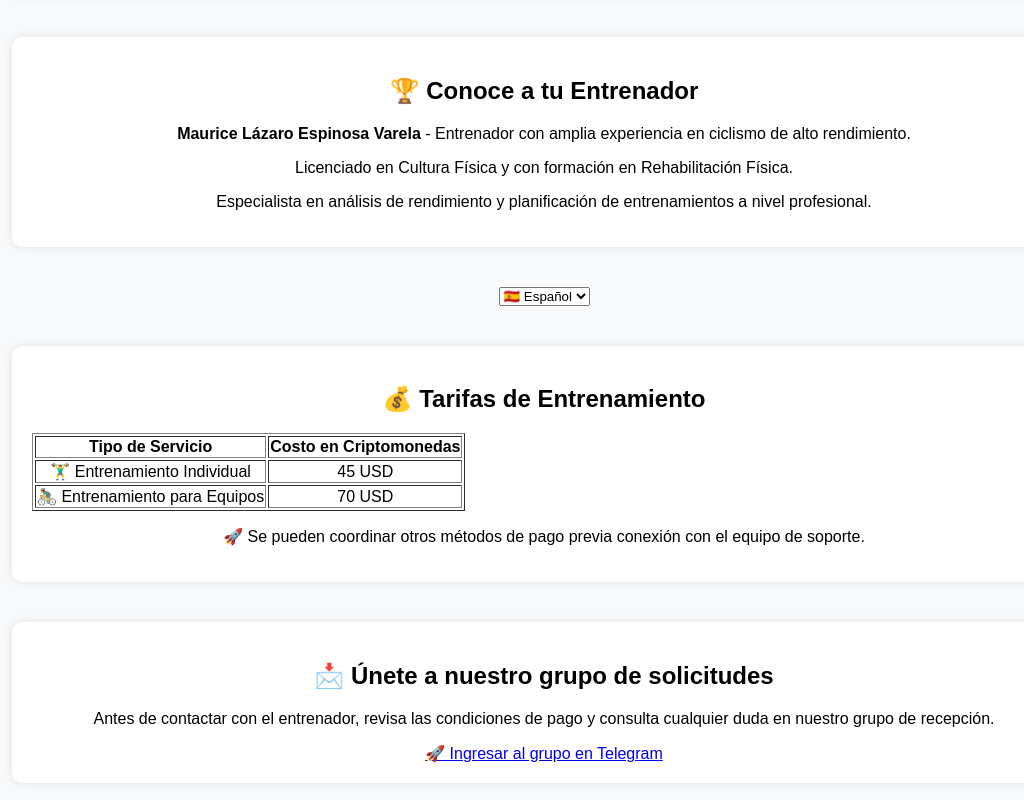
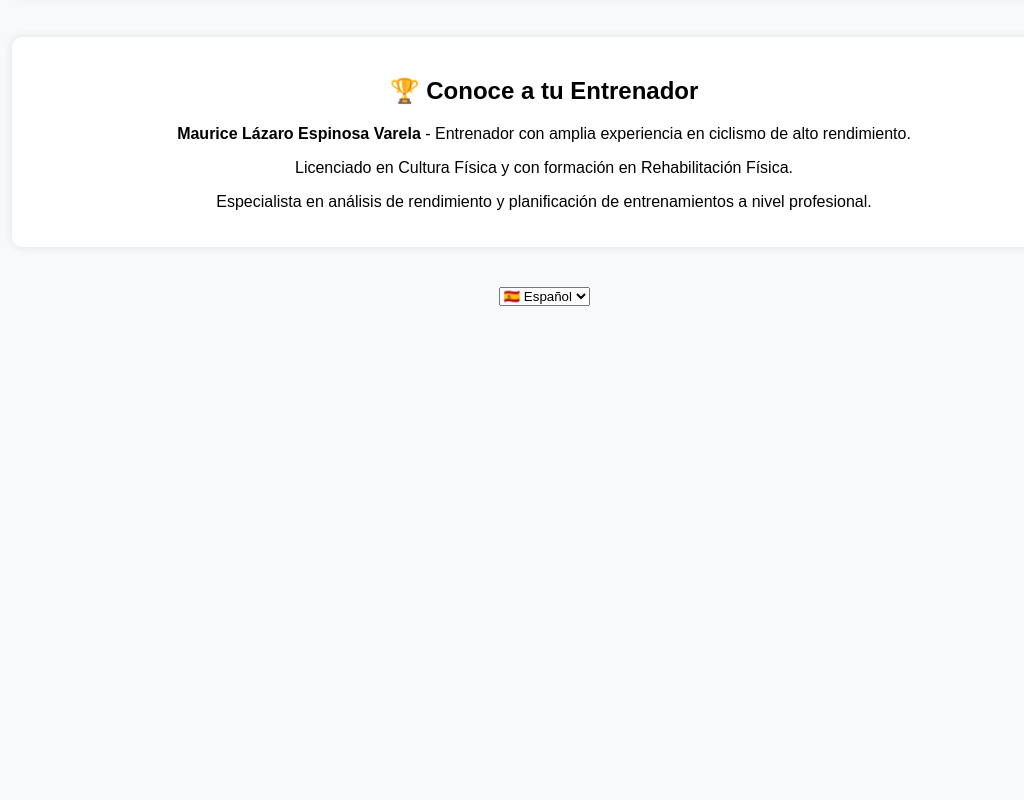
Before and after one commit to Yojuveda/Web-site-Lumelys, a plain HTML site: page entrenamiento_es.html in a window 1280 px wide. Shown: the part 474-1274 px from the top of the page, without its empty margins (96-1120 px from the left). After the commit the page ends 800 px from the top, so only its background shows below. Drawn offline with Linux system fonts and the light colour scheme.

```diff
--- a/entrenamiento_es.html
+++ b/entrenamiento_es.html
@@ -52,28 +52,3 @@
 
 </body>
 </html>
-
-<section id="pricing">
-    <h2>💰 Tarifas de Entrenamiento</h2>
-    <table border="1">
-        <tr>
-            <th>Tipo de Servicio</th>
-            <th>Costo en Criptomonedas</th>
-        </tr>
-        <tr>
-            <td>🏋️‍♂️ Entrenamiento Individual</td>
-            <td>45 USD</td>
-        </tr>
-        <tr>
-            <td>🚴‍♂️ Entrenamiento para Equipos</td>
-            <td>70 USD</td>
-        </tr>
-    </table>
-    <p>🚀 Se pueden coordinar otros métodos de pago previa conexión con el equipo de soporte.</p>
-</section>
-
-<section id="contact">
-    <h2>📩 Únete a nuestro grupo de solicitudes</h2>
-    <p>Antes de contactar con el entrenador, revisa las condiciones de pago y consulta cualquier duda en nuestro grupo de recepción.</p>
-    <a href="https://t.me/+l3JDnTB_5L1iZTYx">🚀 Ingresar al grupo en Telegram</a>
-</section>
```
Also changed, not shown: entrenamiento_en.html (+0 -24 lines).
